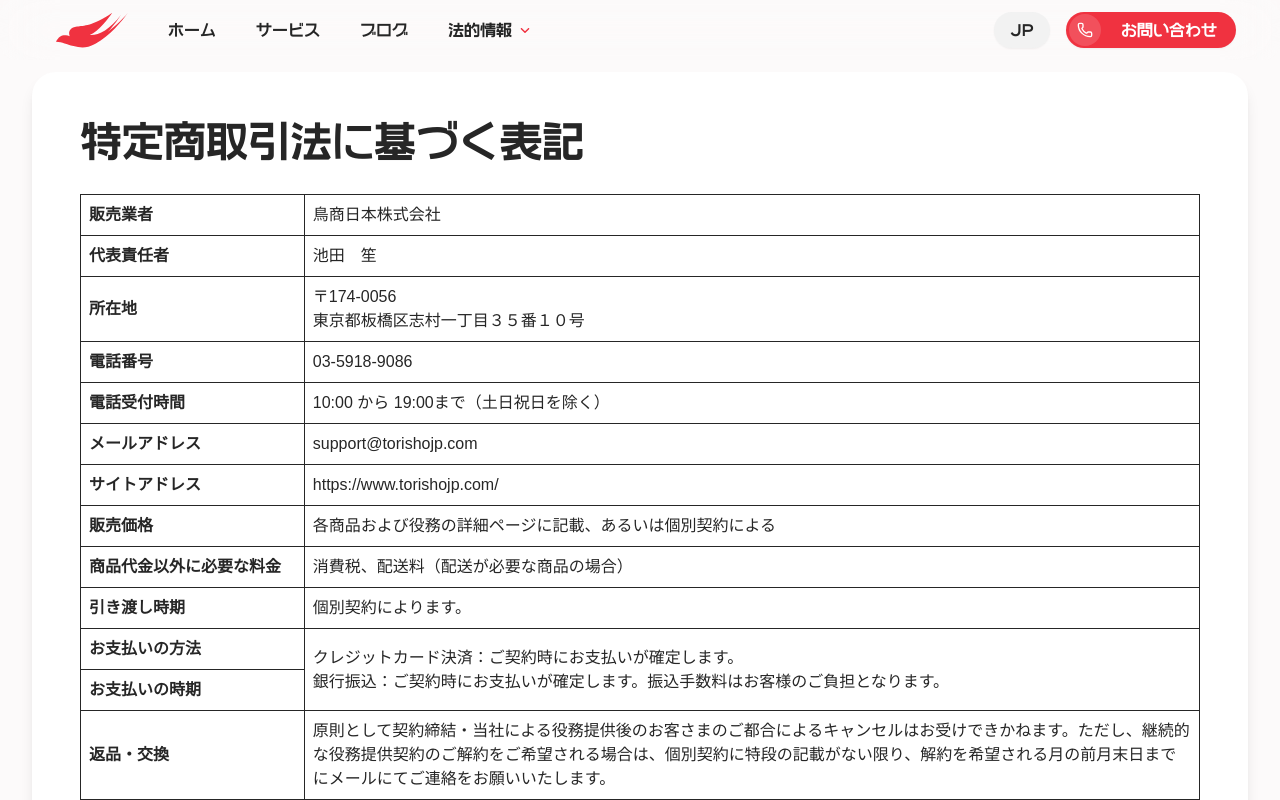
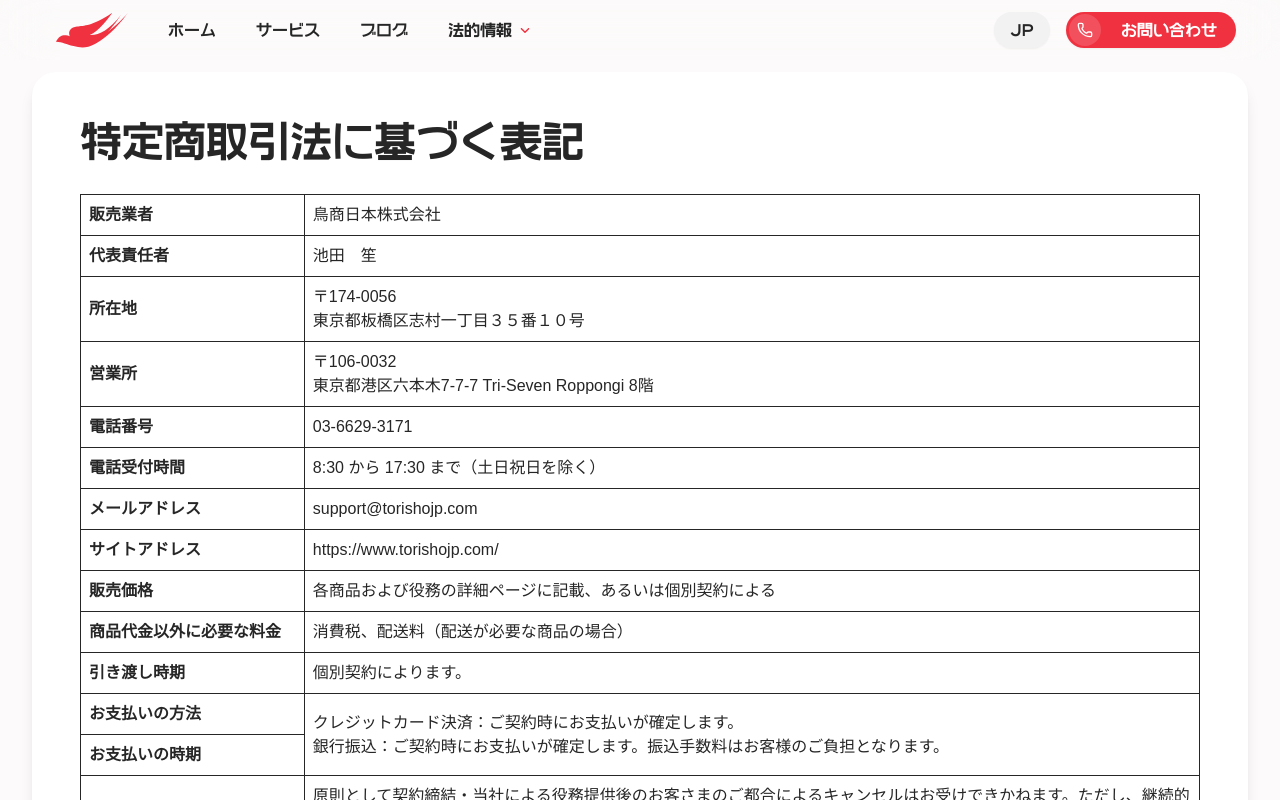
Before and after one commit to Torisho-Nihon-KK/tj-corporate-website, a Next.js app: page /legal-sct in a window 1280 px wide. Shown: the top 800 px of the page. Built offline with nearby package versions, Linux system fonts and the light colour scheme; a web font is replaced by a local one.

Commit message:
chore: edit legal-sct details

```diff
--- a/app/(website)/legal-sct/page.tsx
+++ b/app/(website)/legal-sct/page.tsx
@@ -40,12 +40,20 @@ export default function Legal() {
                                 </td>
                             </tr>
                             <tr>
+                                <th>営業所</th>
+                                <td>
+                                    〒106-0032
+                                    <br />
+                                    東京都港区六本木7-7-7 Tri-Seven Roppongi 8階
+                                </td>
+                            </tr>
+                            <tr>
                                 <th>電話番号</th>
-                                <td>03-5918-9086</td>
+                                <td>03-6629-3171</td>
                             </tr>
                             <tr>
                                 <th>電話受付時間</th>
-                                <td>10:00 から 19:00まで（土日祝日を除く）</td>
+                                <td>8:30 から 17:30 まで（土日祝日を除く）</td>
                             </tr>
                             <tr>
                                 <th>メールアドレス</th>
```
